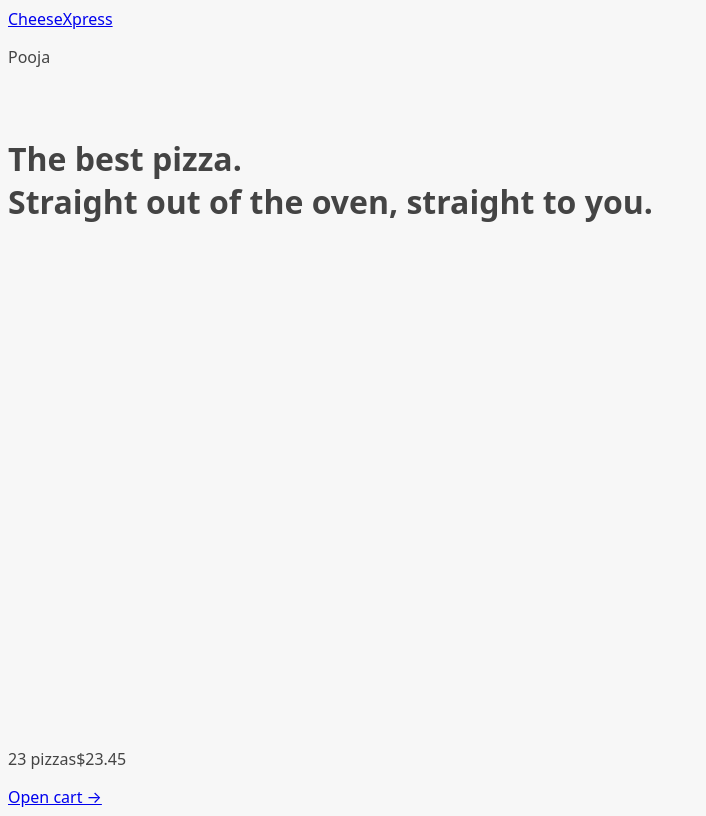
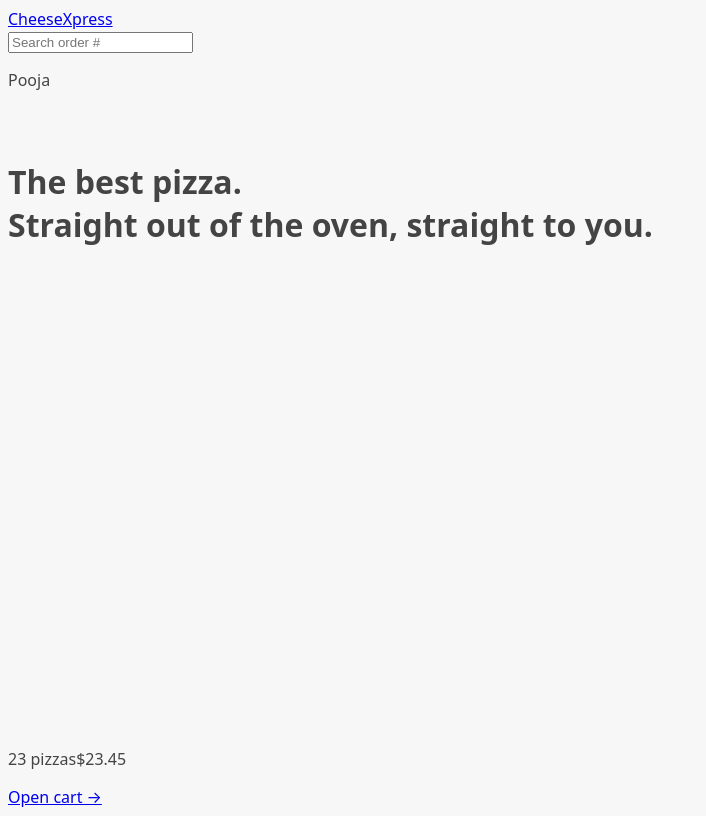
Before and after one commit to pooja-pimpalshende/cheeseXpress, a React (Vite) app: page / in a window 1280 px wide. Shown: the whole page, without its empty margins (0-706 px from the left). Built offline with nearby package versions, Linux system fonts and the light colour scheme.

Commit message:
Serach order

```diff
--- a/src/features/menu/Menu.jsx
+++ b/src/features/menu/Menu.jsx
@@ -15,7 +15,6 @@ function Menu() {
   if (isLoading) return "Loading....";
 
   if (error) throw new Error(error.message);
-  console.log("Menu loader data:", menu);
 
   return (
     <>
--- /dev/null
+++ b/src/features/order/SearchOrder.jsx
@@ -0,0 +1,25 @@
+import { useRouter } from "@tanstack/react-router";
+import { useState } from "react";
+
+function SearchOrder() {
+  const [query, setQuery] = useState("");
+  const router = useRouter();
+
+  function handleSubmit(e) {
+    e.preventDefault();
+    if (!query) return;
+    router.navigate({ to: "/order/$orderId", params: { orderId: query } });
+    setQuery("");
+  }
+  return (
+    <form onSubmit={handleSubmit}>
+      <input
+        placeholder="Search order #"
+        value={query}
+        onChange={(e) => setQuery(e.target.value)}
+      />
+    </form>
+  );
+}
+
+export default SearchOrder;
--- a/src/router.jsx
+++ b/src/router.jsx
@@ -45,8 +45,9 @@ const newOrderRoute = createRoute({
 
 const orderRoute = createRoute({
   getParentRoute: () => rootRoute,
-  path: "/order/:orderId",
+  path: "/order/$orderId",
   component: Order,
+  errorComponent: Error,
 });
 
 const routeTree = rootRoute.addChildren([
--- a/src/ui/Header.jsx
+++ b/src/ui/Header.jsx
@@ -1,9 +1,11 @@
 import { Link } from "@tanstack/react-router";
+import SearchOrder from "../features/order/searchOrder";
 
 function Header() {
   return (
     <div>
       <Link to="/">CheeseXpress</Link>
+      <SearchOrder />
       <p>Pooja</p>
     </div>
   );
```
